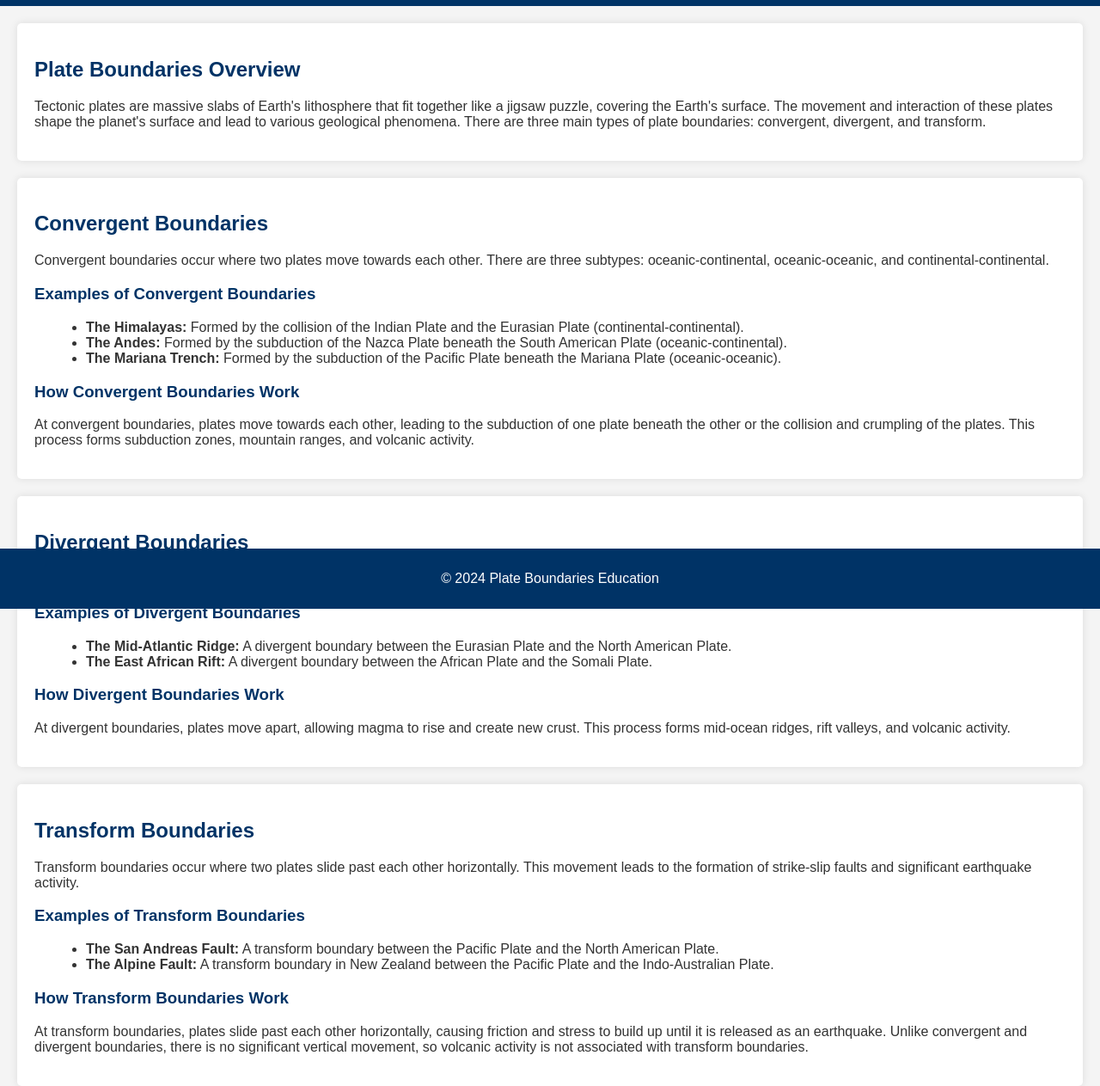
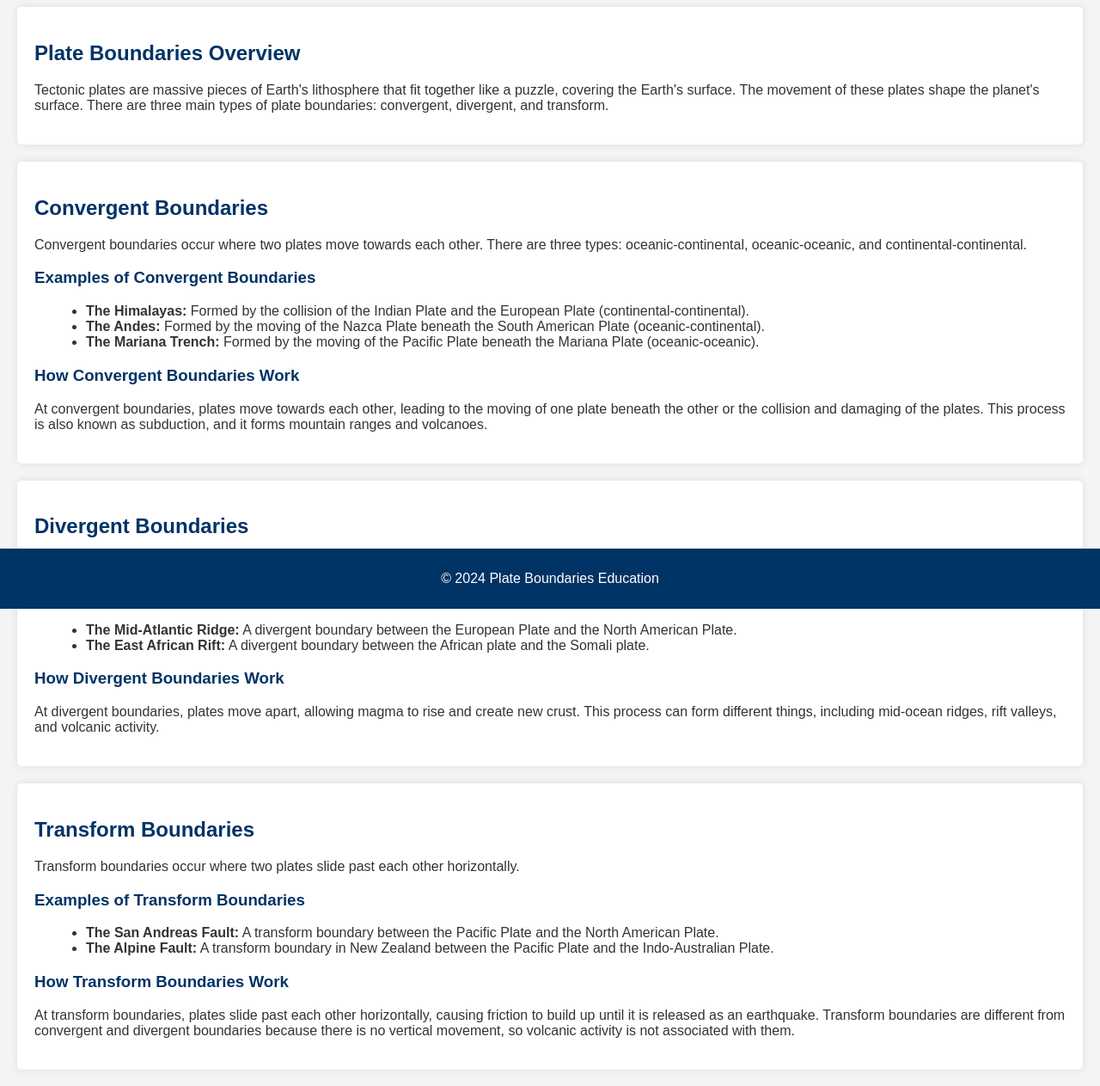
Before and after one commit to Vivexplorer/PlateBoundaries, a plain HTML site: page index.html in a window 1280 px wide. Shown: the part 92-1355 px from the top of the page at 86% size. Drawn offline with Linux system fonts and the light colour scheme.

Commit message:
Update index.html

```diff
--- a/index.html
+++ b/index.html
@@ -8,9 +8,6 @@
 </head>
 <body>
     <header>
-        <div class="logo">
-            <img src="logo.png" alt="Logo">
-        </div>
         <nav>
             <ul>
                 <li><a href="#home">Home</a></li>
@@ -24,44 +21,44 @@
     <main>
         <section id="home">
             <h1>Plate Boundaries Overview</h1>
-            <p>Tectonic plates are massive slabs of Earth's lithosphere that fit together like a jigsaw puzzle, covering the Earth's surface. The movement and interaction of these plates shape the planet's surface and lead to various geological phenomena. There are three main types of plate boundaries: convergent, divergent, and transform.</p>
+            <p>Tectonic plates are massive pieces of Earth's lithosphere that fit together like a puzzle, covering the Earth's surface. The movement of these plates shape the planet's surface. There are three main types of plate boundaries: convergent, divergent, and transform.</p>
         </section>
 
         <section id="convergent">
             <h2>Convergent Boundaries</h2>
-            <p>Convergent boundaries occur where two plates move towards each other. There are three subtypes: oceanic-continental, oceanic-oceanic, and continental-continental.</p>
+            <p>Convergent boundaries occur where two plates move towards each other. There are three types: oceanic-continental, oceanic-oceanic, and continental-continental.</p>
             <h3>Examples of Convergent Boundaries</h3>
             <ul>
-                <li><strong>The Himalayas:</strong> Formed by the collision of the Indian Plate and the Eurasian Plate (continental-continental).</li>
-                <li><strong>The Andes:</strong> Formed by the subduction of the Nazca Plate beneath the South American Plate (oceanic-continental).</li>
-                <li><strong>The Mariana Trench:</strong> Formed by the subduction of the Pacific Plate beneath the Mariana Plate (oceanic-oceanic).</li>
+                <li><strong>The Himalayas:</strong> Formed by the collision of the Indian Plate and the European Plate (continental-continental).</li>
+                <li><strong>The Andes:</strong> Formed by the moving of the Nazca Plate beneath the South American Plate (oceanic-continental).</li>
+                <li><strong>The Mariana Trench:</strong> Formed by the moving of the Pacific Plate beneath the Mariana Plate (oceanic-oceanic).</li>
             </ul>
             <h3>How Convergent Boundaries Work</h3>
-            <p>At convergent boundaries, plates move towards each other, leading to the subduction of one plate beneath the other or the collision and crumpling of the plates. This process forms subduction zones, mountain ranges, and volcanic activity.</p>
+            <p>At convergent boundaries, plates move towards each other, leading to the moving of one plate beneath the other or the collision and damaging of the plates. This process is also known as subduction, and it forms mountain ranges and volcanoes.</p>
         </section>
 
         <section id="divergent">
             <h2>Divergent Boundaries</h2>
-            <p>Divergent boundaries occur where two plates move away from each other. This process leads to the formation of new crust as magma rises to the surface.</p>
+            <p>Divergent boundaries occur where two plates move away from each other. </p>
             <h3>Examples of Divergent Boundaries</h3>
             <ul>
-                <li><strong>The Mid-Atlantic Ridge:</strong> A divergent boundary between the Eurasian Plate and the North American Plate.</li>
-                <li><strong>The East African Rift:</strong> A divergent boundary between the African Plate and the Somali Plate.</li>
+                <li><strong>The Mid-Atlantic Ridge:</strong> A divergent boundary between the European Plate and the North American Plate.</li>
+                <li><strong>The East African Rift:</strong> A divergent boundary between the African plate and the Somali plate.</li>
             </ul>
             <h3>How Divergent Boundaries Work</h3>
-            <p>At divergent boundaries, plates move apart, allowing magma to rise and create new crust. This process forms mid-ocean ridges, rift valleys, and volcanic activity.</p>
+            <p>At divergent boundaries, plates move apart, allowing magma to rise and create new crust. This process can form different things, including mid-ocean ridges, rift valleys, and volcanic activity.</p>
         </section>
 
         <section id="transform">
             <h2>Transform Boundaries</h2>
-            <p>Transform boundaries occur where two plates slide past each other horizontally. This movement leads to the formation of strike-slip faults and significant earthquake activity.</p>
+            <p>Transform boundaries occur where two plates slide past each other horizontally. </p>
             <h3>Examples of Transform Boundaries</h3>
             <ul>
                 <li><strong>The San Andreas Fault:</strong> A transform boundary between the Pacific Plate and the North American Plate.</li>
                 <li><strong>The Alpine Fault:</strong> A transform boundary in New Zealand between the Pacific Plate and the Indo-Australian Plate.</li>
             </ul>
             <h3>How Transform Boundaries Work</h3>
-            <p>At transform boundaries, plates slide past each other horizontally, causing friction and stress to build up until it is released as an earthquake. Unlike convergent and divergent boundaries, there is no significant vertical movement, so volcanic activity is not associated with transform boundaries.</p>
+            <p>At transform boundaries, plates slide past each other horizontally, causing friction to build up until it is released as an earthquake. Transform boundaries are different from convergent and divergent boundaries because there is no vertical movement, so volcanic activity is not associated with them.</p>
         </section>
     </main>
 
```
